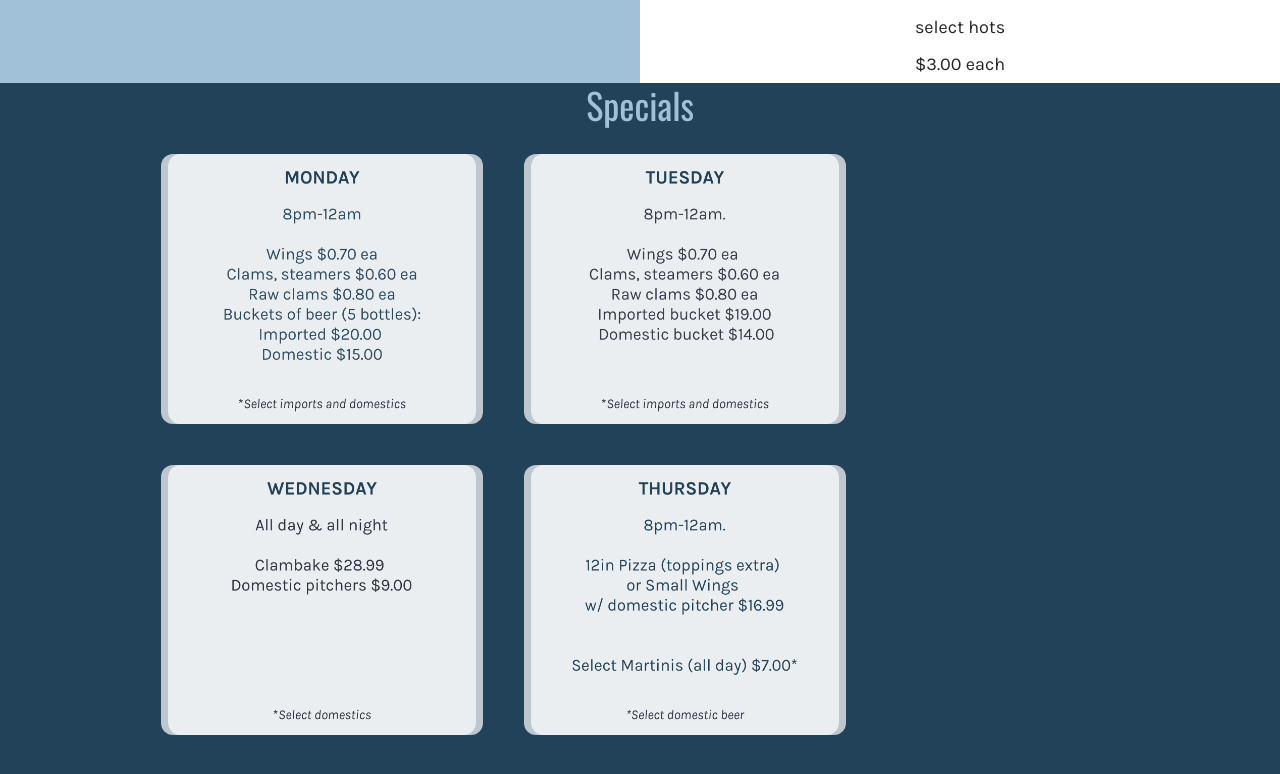
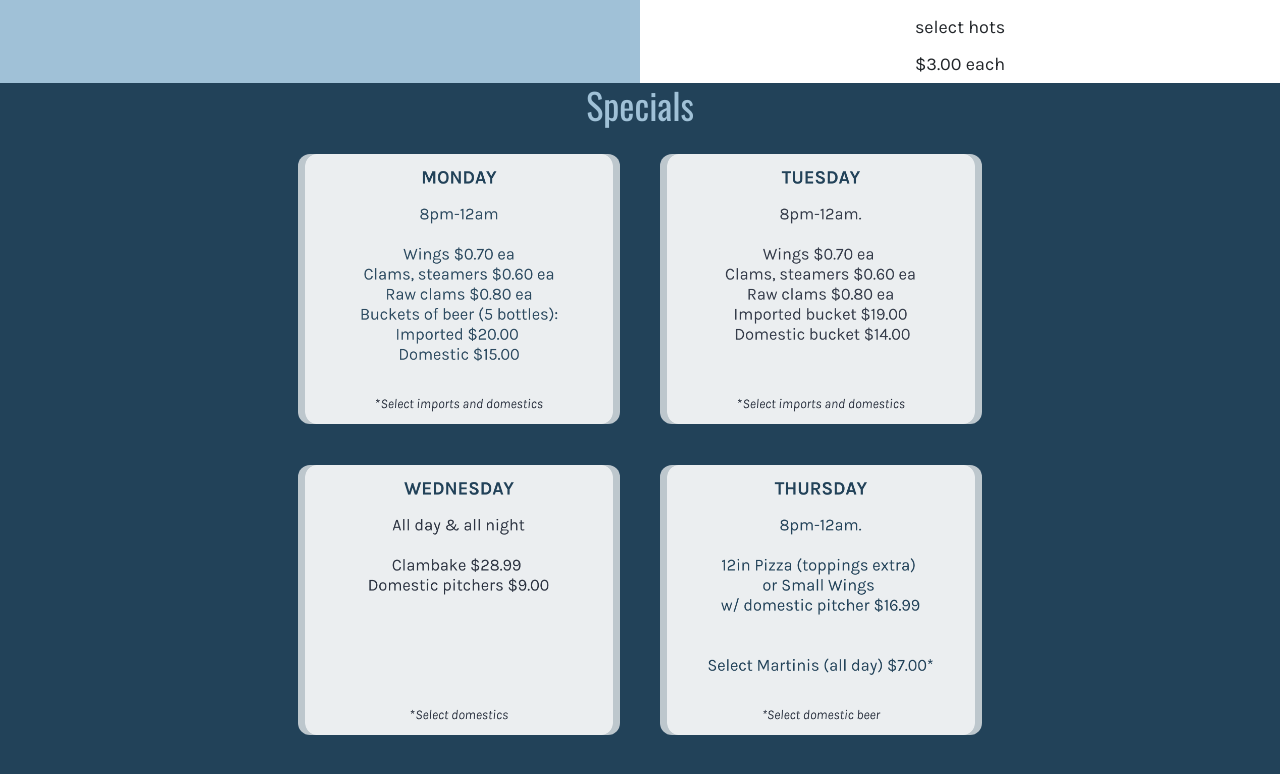
Before and after one commit to dengroxana/sharkys-wings-nj, a React (Create React App) app in the folder sharkys-wings-nj/: page / in a window 1280 px wide. Shown: the part 1403-2177 px from the top of the page. Built offline with nearby package versions, Linux system fonts and the light colour scheme.

Commit message:
aligned without margin but instead with flex

```diff
--- a/sharkys-wings-nj/src/components/Specials.css
+++ b/sharkys-wings-nj/src/components/Specials.css
@@ -16,8 +16,10 @@
 .dailySpecialsImgs{
   display: flex;
   flex-wrap: wrap;
+  align-items: center;
+  justify-content: center;
   max-width: 80%;
-  margin-left: 2%;
+  /* margin-left: 2%; */
 }
 
 .specialsImg {
```
